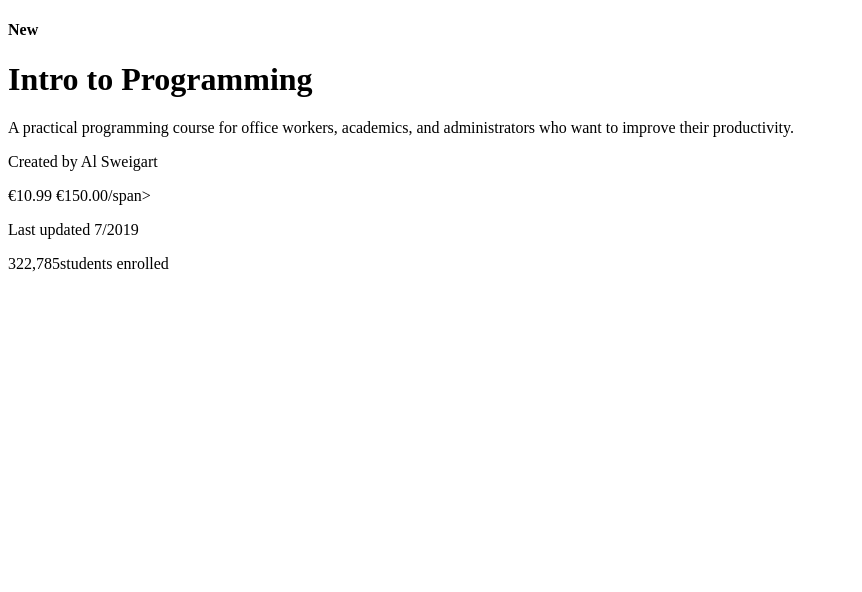
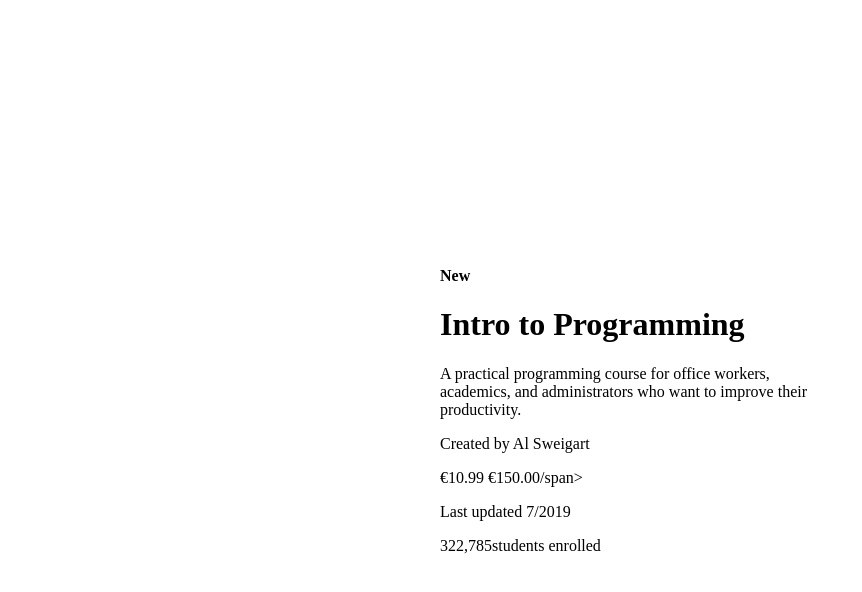
Before and after one commit to Hahiii/figma-card, a website: page index.html in a window 1280 px wide. Shown: the whole page, without its empty margins (0-862 px from the left). Drawn offline with nearby package versions, Linux system fonts and the light colour scheme; files that its build step writes are made by us from their sources.

Commit message:
add wrapper and styles

```diff
--- a/index.html
+++ b/index.html
@@ -1,5 +1,6 @@
 <!DOCTYPE html>
 <html lang="en">
+
 <head>
     <meta charset="UTF-8">
     <meta name="viewport" content="width=device-width, initial-scale=1.0">
@@ -7,7 +8,9 @@
     <link rel="stylesheet" href="./styles/index.css">
     <title>Figma Card</title>
 </head>
+
 <body>
+    <div class="wrapper">
         <div class="card-container">
             <header class="card-header">
                 <div class="card-header-label">
@@ -34,5 +37,7 @@
                 <p><span>322,785</span>students enrolled</p>
             </footer>
         </div>
+    </div>
 </body>
+
 </html>
--- a/sass/index.scss
+++ b/sass/index.scss
@@ -3,3 +3,15 @@
 }
 
 @import 'variables';
+
+.wrapper {
+    display: flex;
+    justify-content: center;
+    align-items: center;
+    height: 100vh;
+}
+
+.card-container {
+    width: 400px;
+    border-radius: 10px;
+}
```
Lines whose indentation alone changed are shown as unchanged.
